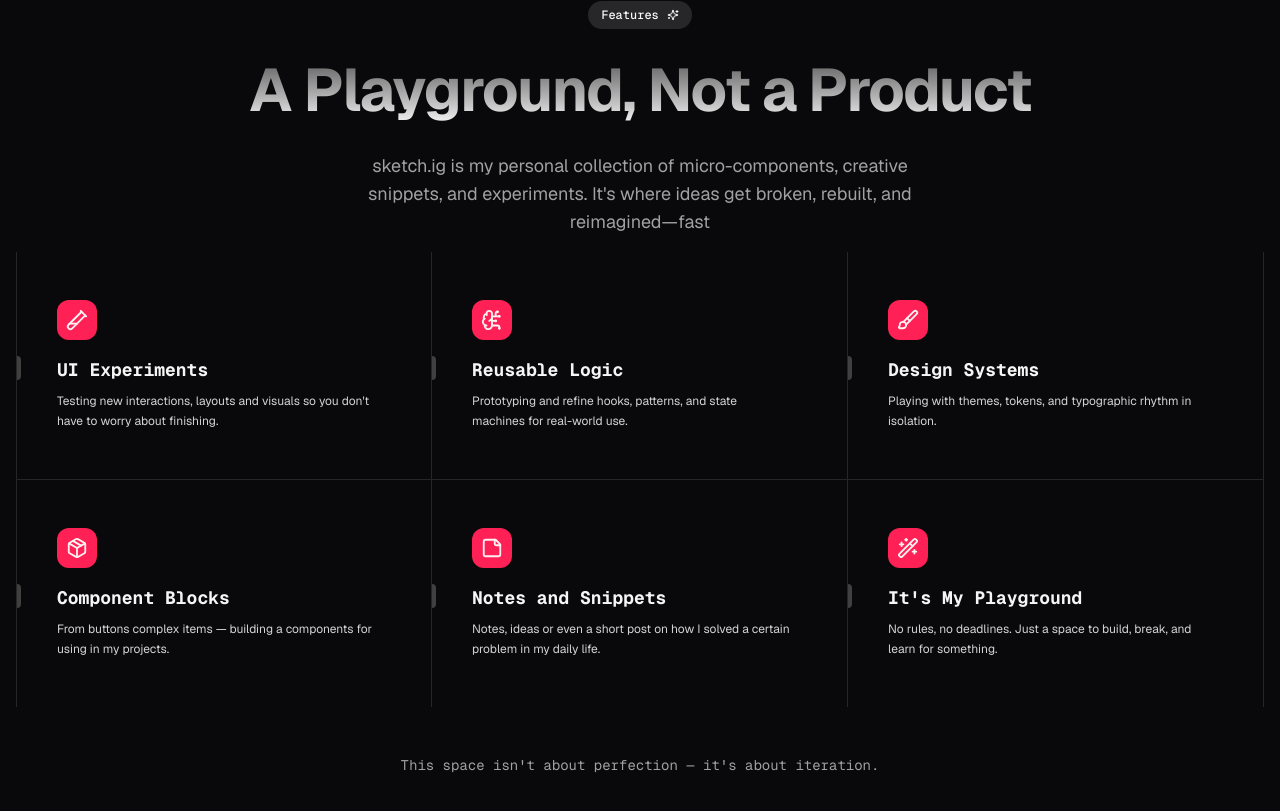
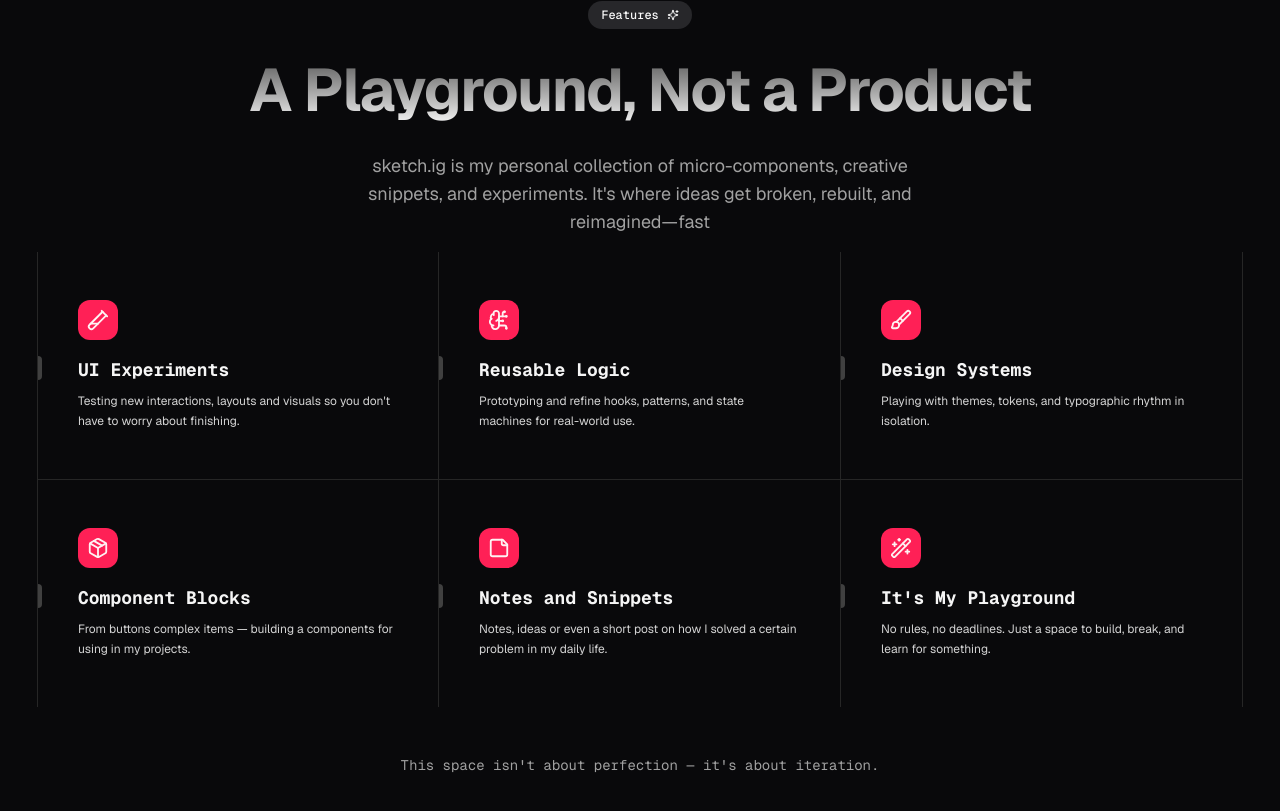
Before and after one commit to LFeli/sketch.ig, a Next.js app: page / in a window 1280 px wide. Shown: the part 895-1706 px from the top of the page. Built offline with nearby package versions, Linux system fonts and the light colour scheme.

Commit message:
:sparkles: feat: enhance FeaturesCards transition with delay and duration for smoother animations

```diff
--- a/src/app/(app)/(web)/(home)/components/features-cards.tsx
+++ b/src/app/(app)/(web)/(home)/components/features-cards.tsx
@@ -72,6 +72,7 @@ export function FeaturesCards() {
         <motion.article
           key={index}
           variants={animationItem}
+          transition={{ delay: index * 0.175, duration: 0.3 }}
           className={cn(
             'group/feature relative flex flex-col border-b py-12 lg:border-r lg:border-b-0 dark:border-neutral-800',
             {
--- a/src/app/(app)/(web)/(home)/components/features.tsx
+++ b/src/app/(app)/(web)/(home)/components/features.tsx
@@ -46,9 +46,7 @@ export function Features() {
           </motion.p>
         </header>
 
-        <motion.div variants={animationItem} className="w-full">
-          <FeaturesCards />
-        </motion.div>
+        <FeaturesCards />
 
         <footer className="mx-auto max-w-xl pt-8 text-center font-mono text-neutral-700 text-xs lg:text-sm dark:text-neutral-400">
           This space isn't about perfection — it's about iteration.
```
